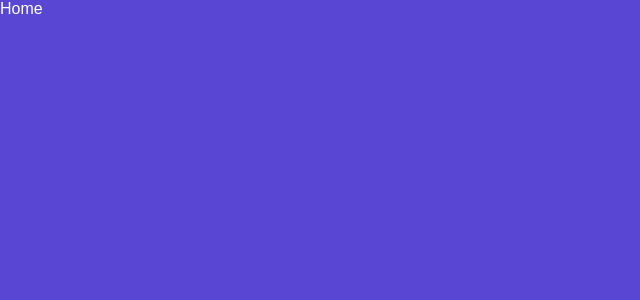
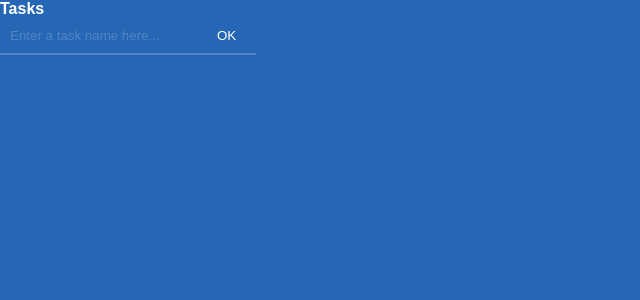
Before and after one commit to WillCostaNM/todolist-react-typescript, a React (Create React App) app: page / in a window 1280 px wide. Shown: the top 300 px of the page, without its empty margins (0-640 px from the left). Built offline with nearby package versions, Linux system fonts and the light colour scheme.

Commit message:
feat: Adds Button and Input components

```diff
--- /dev/null
+++ b/src/components/Button/Button.tsx
@@ -0,0 +1,9 @@
+import styled from "styled-components";
+
+export const Button = styled.button`
+  padding: 10px 20px;
+  background-color: transparent;
+  cursor: pointer;
+  color: #fff;
+  border-bottom: 2px solid rgba(255, 255, 255, 0.2);
+`;
--- /dev/null
+++ b/src/components/Button/index.tsx
@@ -0,0 +1 @@
+export * from './Button';
--- /dev/null
+++ b/src/components/Input/Input.tsx
@@ -0,0 +1,12 @@
+import styled from "styled-components";
+
+export const Input = styled.input`
+  background-color: transparent;
+  padding: 10px;
+  border-bottom: 2px solid rgba(255, 255, 255, 0.2);
+  color: #fff;
+
+  &::placeholder{
+    color: rgba(255, 255, 255, 0.2);
+  }
+`;
--- /dev/null
+++ b/src/components/Input/index.tsx
@@ -0,0 +1 @@
+export * from './Input';
--- a/src/components/Text/Text.tsx
+++ b/src/components/Text/Text.tsx
@@ -3,4 +3,5 @@ import styled from "styled-components";
 export const Text = styled.p`
   font-family: 14px;
   color: #fff;
+  font-weight: bold;
 `;
--- a/src/components/index.tsx
+++ b/src/components/index.tsx
@@ -1 +1,3 @@
-export * from './Text'
+export * from './Text';
+export * from './Input';
+export * from './Button';
--- a/src/pages/Home.tsx
+++ b/src/pages/Home.tsx
@@ -1,11 +1,12 @@
 import React from "react";
-import { Text } from "components";
+
+// Components
+import { Text, Input, Button } from "components";
 
 export const Home: React.FC = () => {
-
   return<div>
-    <Text>Home</Text>
+    <Text>Tasks</Text>
+    <Input placeholder="Enter a task name here..."/>
+    <Button>OK</Button>
   </div>
-
-
 }
--- a/src/themes/GlobalStyle.tsx
+++ b/src/themes/GlobalStyle.tsx
@@ -6,6 +6,8 @@ export const GlobalStyle = createGlobalStyle<{theme: ThemeType}>`
   @import url('https://fonts.googleapis.com/css2?family=Raleway:wght@400;700&display=swap');
 
   *{
+    border: 0;
+    box-sizing: border-box;
     margin: 0;
     padding: 0;
     font-family: 'Raleway', sans-serif;
--- a/src/themes/Theme.tsx
+++ b/src/themes/Theme.tsx
@@ -31,6 +31,6 @@ type Props ={
 
 export const Theme: React.FC<Props> = ({children}) => {
   return(
-    <ThemeProvider theme={theme}>{children}</ThemeProvider>
+    <ThemeProvider theme={themeDark}>{children}</ThemeProvider>
   )
 }
```
